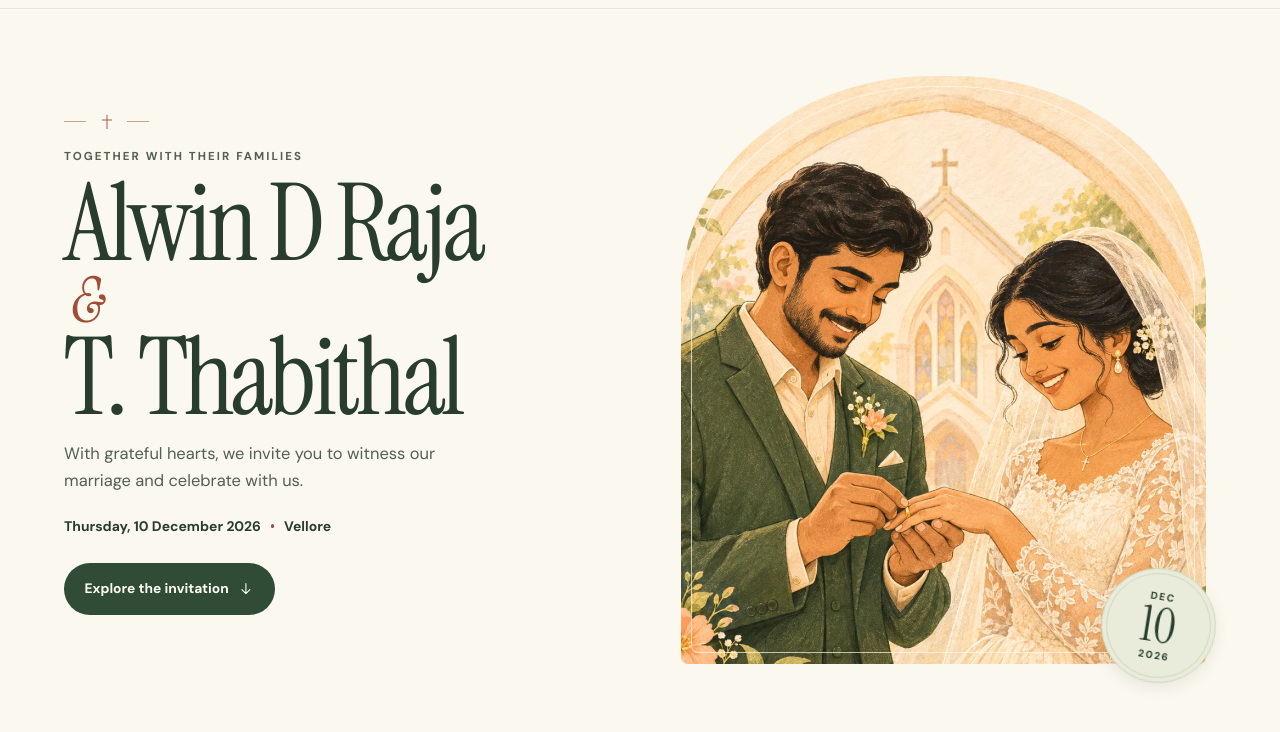
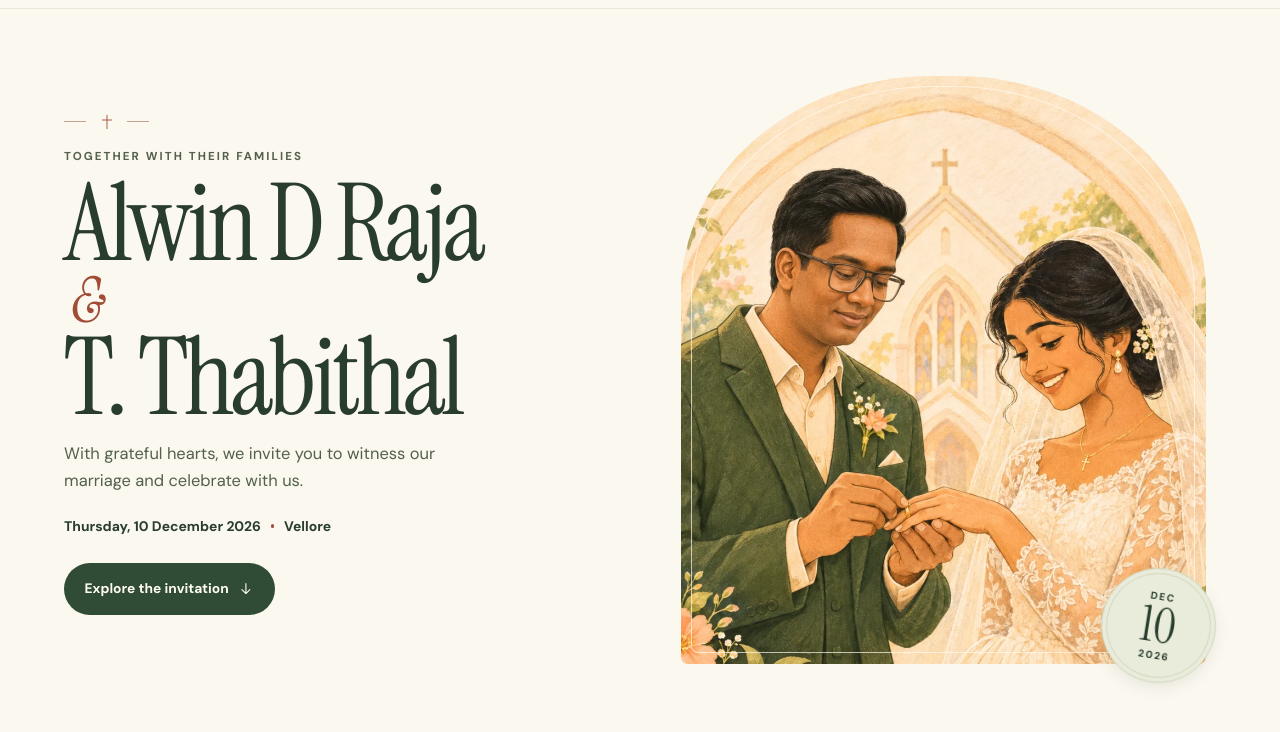
Before and after one commit to onevoice2617-mi/alwinwedsthabithal, a plain HTML site: page index.html in a window 1280 px wide. Shown: the part 68-800 px from the top of the page. Drawn offline with Linux system fonts and the light colour scheme.

Commit message:
Base the illustrated groom on Alwin’s portrait

```diff
--- a/index.html
+++ b/index.html
@@ -9,7 +9,7 @@
   <meta property="og:description" content="Thursday, 10 December 2026 · Vellore, Tamil Nadu">
   <title>Alwin &amp; Thabithal | Wedding Invitation</title>
   <link rel="icon" href="assets/heart-monogram.svg" type="image/svg+xml">
-  <link rel="preload" href="assets/ring-exchange.webp" as="image">
+  <link rel="preload" href="assets/alwin-ring-exchange.webp" as="image">
   <link rel="stylesheet" href="styles.css">
   <script src="invite.js" defer></script>
 </head>
@@ -54,7 +54,7 @@
       </div>
       <figure class="hero-art entrance">
         <div class="photo-frame">
-          <img src="assets/ring-exchange.webp" width="1000" height="1250" fetchpriority="high" alt="Storybook illustration of a groom slipping a gold wedding ring onto his bride’s finger">
+          <img src="assets/alwin-ring-exchange.webp" width="1000" height="1250" fetchpriority="high" alt="Storybook illustration of Alwin placing a gold wedding ring on Thabithal’s finger">
           <div class="photo-inset" aria-hidden="true"></div>
         </div>
         <div class="date-seal" aria-hidden="true"><span>DEC</span><strong>10</strong><span>2026</span></div>
```
Also changed, not shown: assets/alwin-ring-exchange.webp (added), assets/ring-exchange.webp (deleted).
